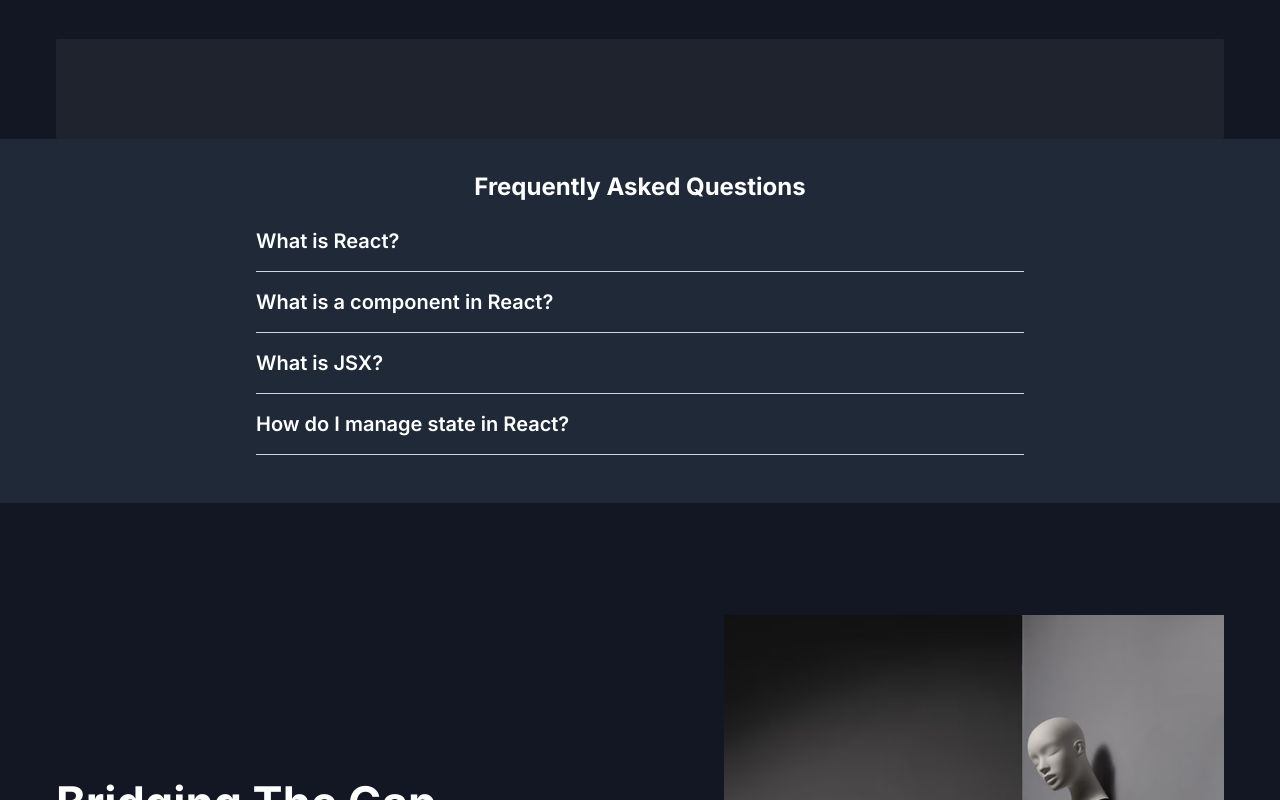
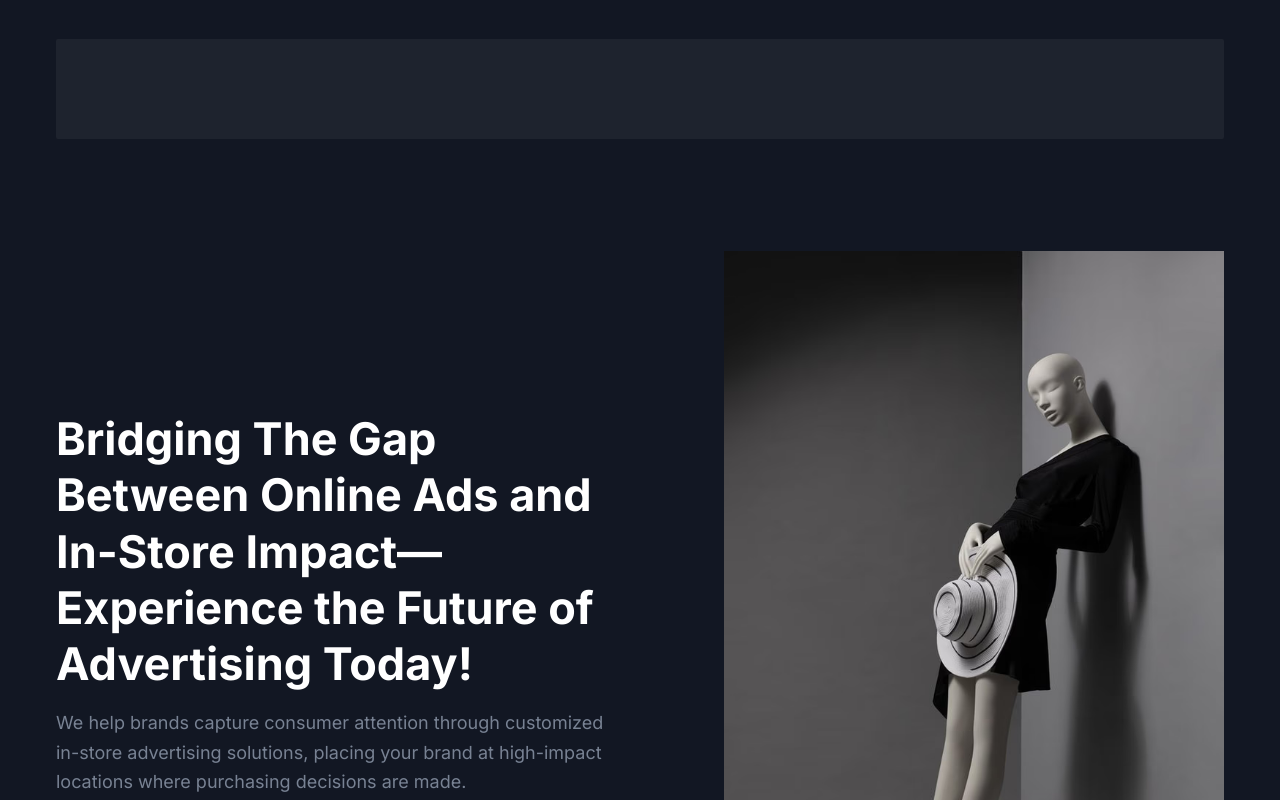
Before and after one commit to aman-adnoxy/adnoxy-web, a Next.js app: page / in a window 1280 px wide. Shown: the part 2740-3540 px from the top of the page. Built offline with nearby package versions, Linux system fonts and the light colour scheme.

Commit message:
faq-update

```diff
--- a/src/app/page.tsx
+++ b/src/app/page.tsx
@@ -27,13 +27,13 @@
       <Features />
       <Video />
       <Brands />
-      <FAQSection />
       <AboutSectionOne />
       <AboutSectionTwo />
       {/* <Testimonials /> */}
       <Pricing />
       <Blog />
       <Contact />
+      <FAQSection />
     </>
   );
 }
--- a/src/components/FAQ/FAQItem.tsx
+++ b/src/components/FAQ/FAQItem.tsx
@@ -1,5 +1,5 @@
 // src/components/FAQItem.tsx
-
+// src/components/FAQItem.tsx
 import React, { useState } from 'react';
 
 interface FAQItemProps {
@@ -13,15 +13,22 @@
   const toggleAnswer = () => setIsOpen(!isOpen);
 
   return (
-    <div className="faq-item mb-4 border-b border-gray-300 pb-4">
+    <div className="faq-item mb-0.5 border border-gray-300 bg-white px-5 py-2 rounded-full shadow-md">
       <div
         onClick={toggleAnswer}
-        className="cursor-pointer text-xl font-semibold text-black hover:text-primary dark:text-white dark:hover:text-primary"
+        className="cursor-pointer flex items-center justify-between text-sm font-medium text-black hover:text-gray-600 dark:text-white dark:hover:text-gray-400 w-full"
       >
-        {question}
+        <span>{question}</span>
+        <span
+          className={`transform transition-transform text-xs font-semibold ${
+            isOpen ? 'rotate-180' : 'rotate-0'
+          }`}
+        >
+          ▼
+        </span>
       </div>
       {isOpen && (
-        <div className="mt-2 text-base text-gray-700 dark:text-gray-400">
+        <div className="mt-1 text-xs text-gray-700 dark:text-gray-500 px-4 py-1">
           {answer}
         </div>
       )}
--- a/src/components/FAQ/FAQSection.tsx
+++ b/src/components/FAQ/FAQSection.tsx
@@ -5,15 +5,20 @@
 
 const FAQSection: React.FC = () => {
   const faqData = [
-    { question: 'What is React?', answer: 'React is a JavaScript library for building user interfaces.' },
-    { question: 'What is a component in React?', answer: 'Components are reusable UI elements that can be rendered independently.' },
-    { question: 'What is JSX?', answer: 'JSX is a syntax extension for JavaScript that looks similar to HTML.' },
-    { question: 'How do I manage state in React?', answer: 'State in React can be managed using the useState hook in functional components.' },
+    { question: 'What services does ADNOXY provide?', answer: 'We offer tailored offline advertising solutions,including shelf space rentals,in-store sampling,brand activation campaigns and strategic collaborations with retail stores that match your brand target AudioEncoder.' },
+    { question: 'How do you choose the right stores for my brand?', answer: 'We carefully select stores based on factors such as target audience demographics,product category relevance and price points to ensure maximum engagement and visibility for your brand.' },
+    { question: 'How is ADNOXY different from traditional advertising agencies?', answer: 'Unlike traditional agencies,we focus on in-store advertising and collaborations,providing brands with access to retail environments where purchasing decisions are made.' },
+    { question: 'Can you track the impact of offline campaigns?', answer: 'yes,we provide performance insights,including foot traffic data,product interactions and test sales,to help you measure the effectiveness of your campaigns.' },
+    { question: 'Is there a minimum campaign size or duration requirement?', answer: 'our campaigns are flexible and can be tailored to your brand specific needs.Reach out to our team to discuss the best package for your objectives.' },
+    { question: 'What types of brands can benefit from ADNOXY services?', answer: 'Our services are ideal for D2C brands,fashion labels and consumer product companies looking to expand into the offline market or enhance thier existing presence.' },
+    { question: 'Do you offer creative services for in-store campaigns?', answer: ' Yes,we provide creative campaign ideas and promotional material support to ensure a visually impactful presence in stores.' },
+    { question: 'How can I get started with ADNOXY?', answer: 'Simply fill out contact form or reachout to our team,and we will set up a consultation to discuss your brand needs and objectives.' },
+
     // Add more FAQs as needed
   ];
 
   return (
-    <div className="faq-section px-4 py-8 bg-gray-50 dark:bg-gray-800">
+    <div className="faq-section px-4 py-8 bg-gray-50 dark:bg-gray-700">
       <h2 className="text-2xl font-bold text-center text-black dark:text-white mb-6">Frequently Asked Questions</h2>
       <div className="max-w-3xl mx-auto">
         {faqData.map((faq, index) => (
```
